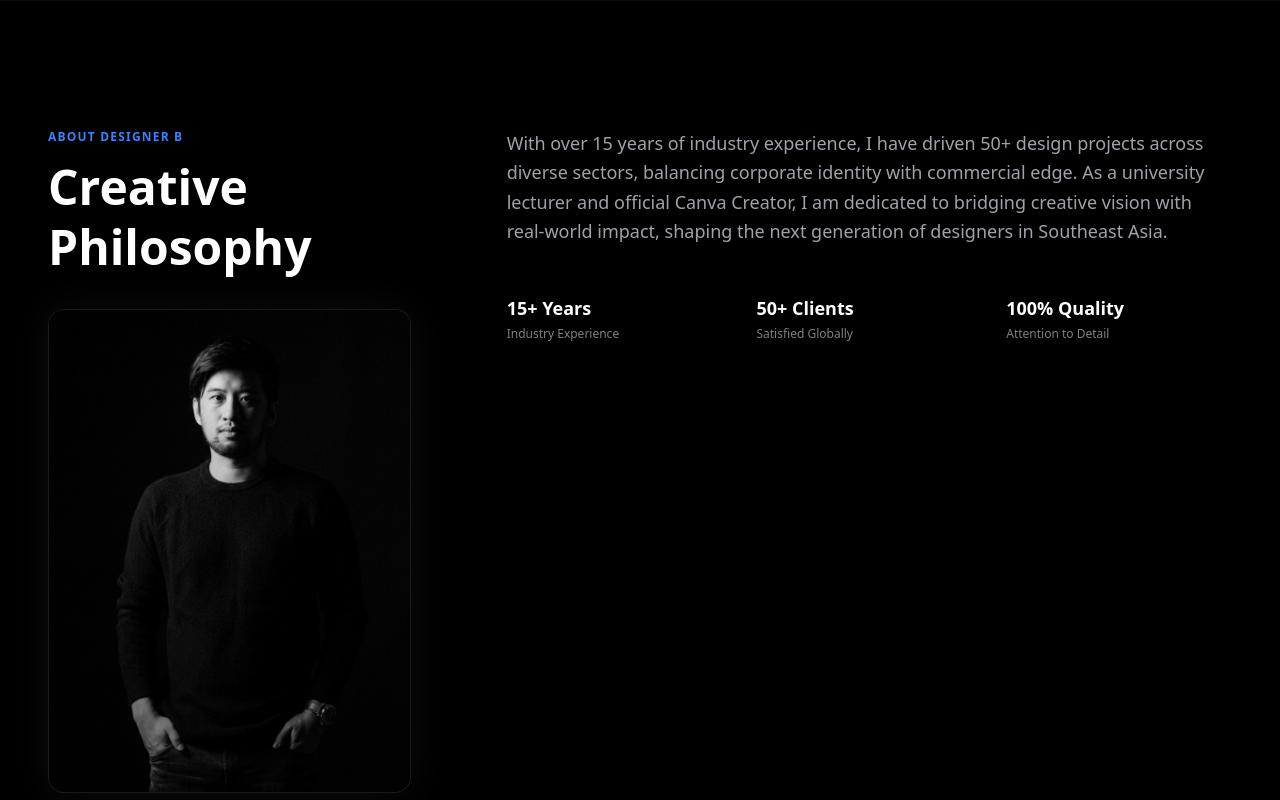
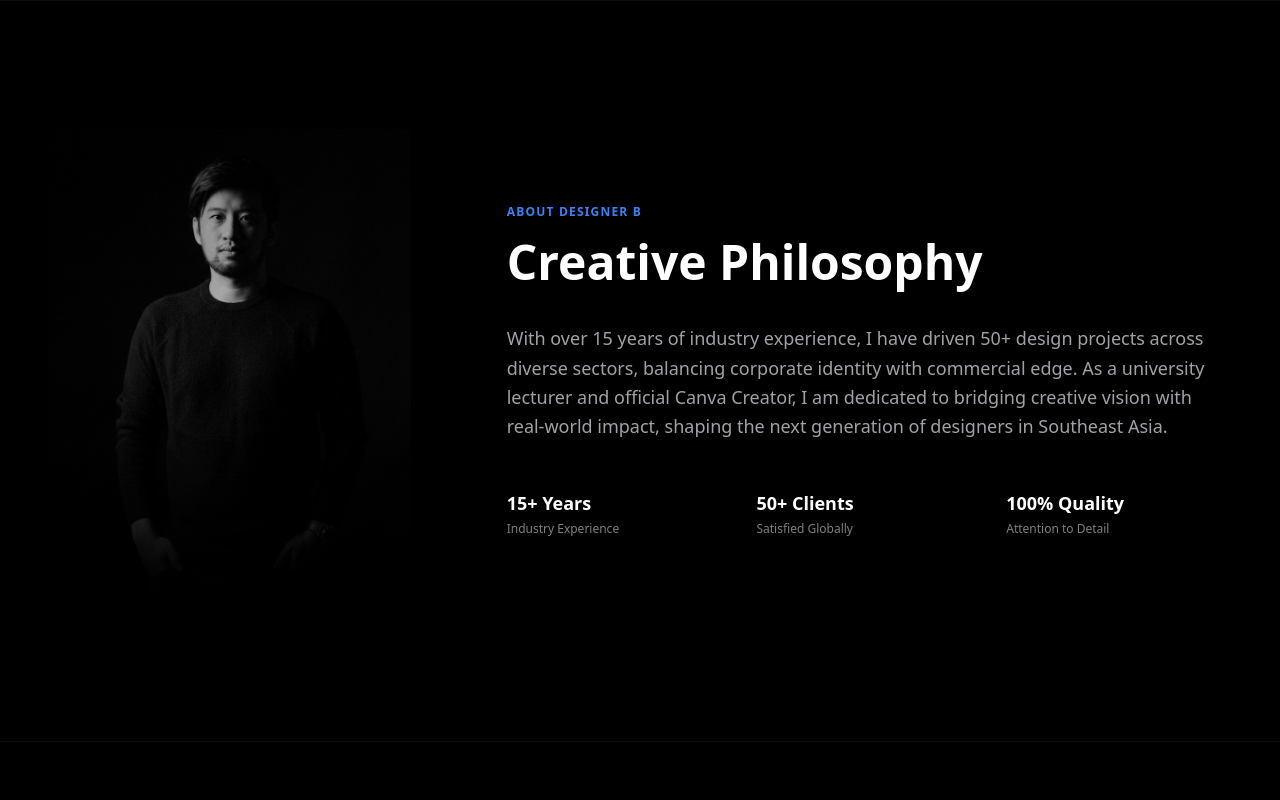
Before and after one commit to benzac115/designerb-landing-page-demo, a Next.js app: page / in a window 1280 px wide. Shown: the part 800-1600 px from the top of the page. Built offline with nearby package versions, Linux system fonts and the light colour scheme.

Commit message:
style: rearrange about section layout

```diff
--- a/src/app/page.tsx
+++ b/src/app/page.tsx
@@ -16,25 +16,35 @@ export default function Home() {
         {/* About Section */}
         <section id="about" className="relative py-24 md:py-32 bg-black overflow-hidden border-t border-white/5">
           <div className="max-w-7xl mx-auto px-6 md:px-12 flex flex-col lg:flex-row gap-12 lg:gap-24 relative z-10">
-            <div className="lg:w-1/3">
-              <span className="text-xs font-semibold text-accent-blue-light tracking-widest uppercase block mb-3">
-                About Designer B
-              </span>
-              <h2 className="text-3xl md:text-5xl font-black text-white leading-tight mb-8">
-                Creative Philosophy
-              </h2>
-              <div className="relative w-full aspect-[3/4] md:aspect-square lg:aspect-[3/4] max-w-sm rounded-2xl overflow-hidden glass-panel border border-white/10 mx-auto lg:mx-0 shadow-[0_0_40px_rgba(255,255,255,0.05)]">
+
+            {/* Left Column: Photo */}
+            <div className="lg:w-1/3 flex items-start justify-center lg:justify-start">
+              <div className="relative w-full aspect-[3/4] md:aspect-square lg:aspect-[3/4] max-w-sm mx-auto lg:mx-0">
                 <Image
                   src="/images/profile.jpg"
                   alt="Designer B Profile"
                   fill
                   sizes="(max-width: 1024px) 100vw, 33vw"
-                  className="object-cover transition-transform duration-700 hover:scale-105"
+                  className="object-cover object-center mix-blend-lighten transition-transform duration-700 hover:scale-105 [mask-image:radial-gradient(ellipse_at_center,black_40%,transparent_75%)] md:[mask-image:linear-gradient(to_bottom,black_60%,transparent_100%)]"
                 />
-                <div className="absolute inset-0 bg-gradient-to-t from-black/60 to-transparent opacity-80" />
+                {/* Subtle gradient overlays to ensure seamless blending */}
+                <div className="absolute inset-0 bg-gradient-to-t from-black via-black/20 to-transparent pointer-events-none" />
+                <div className="absolute inset-0 bg-gradient-to-b from-black via-transparent to-transparent pointer-events-none opacity-50" />
               </div>
             </div>
-            <div className="lg:w-2/3 space-y-6 text-text-secondary text-base md:text-lg leading-relaxed">
+
+            {/* Right Column: Text & Stats */}
+            <div className="lg:w-2/3 space-y-8 flex flex-col justify-center">
+              <div>
+                <span className="text-xs font-semibold text-accent-blue-light tracking-widest uppercase block mb-3">
+                  About Designer B
+                </span>
+                <h2 className="text-3xl md:text-5xl font-black text-white leading-tight">
+                  Creative Philosophy
+                </h2>
+              </div>
+
+              <div className="space-y-6 text-text-secondary text-base md:text-lg leading-relaxed">
                 <p>
                   With over 15 years of industry experience, I have driven 50+ design projects across diverse sectors, balancing corporate identity with commercial edge. As a university lecturer and official Canva Creator, I am dedicated to bridging creative vision with real-world impact, shaping the next generation of designers in Southeast Asia.
                 </p>
@@ -54,6 +64,8 @@ export default function Home() {
                 </div>
               </div>
             </div>
+
+          </div>
         </section>
 
         <PortfolioGrid />
```
Lines whose indentation alone changed are shown as unchanged.
